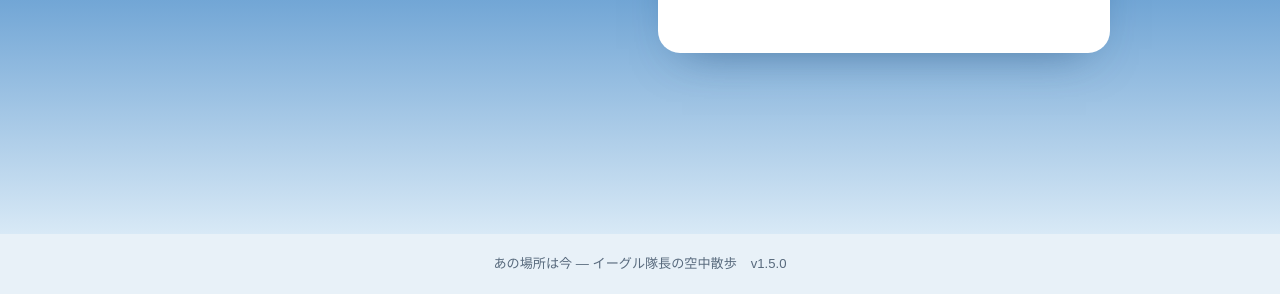
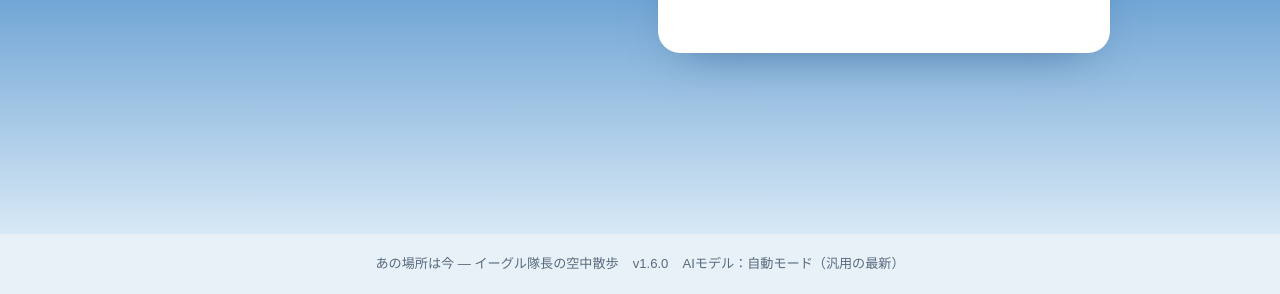
Before and after one commit to kenken6291/ano-basho-flight, a plain HTML site: page index.html in a window 1280 px wide. Shown: the part 566-860 px from the top of the page. Drawn offline with Linux system fonts and the light colour scheme; a web font is replaced by a local one.

Commit message:
Add files via upload

```diff
--- a/app.js
+++ b/app.js
@@ -85,6 +85,45 @@
   const State = { history: [], serverVersion: '' };
 
   /* =========================================================
+   *  Geminiモデル選択
+   * ========================================================= */
+  const MODEL_OPTIONS = Array.isArray(C.GEMINI_MODEL_OPTIONS) && C.GEMINI_MODEL_OPTIONS.length
+    ? C.GEMINI_MODEL_OPTIONS : [{ value: '', label: '自動モード（汎用の最新）' }];
+  const Model = {
+    key: C.MODEL_KEY || 'abf_gemini_model',
+    value: C.GEMINI_MODEL || '',
+    label(v) { const o = MODEL_OPTIONS.find((x) => x.value === v); return o ? o.label : (v || '自動モード'); },
+    show(text) { const el = $('#app-model'); if (el) el.textContent = text ? `AIモデル：${text}` : ''; },
+    init() {
+      let saved = null;
+      try { saved = localStorage.getItem(this.key); } catch { /* noop */ }
+      if (saved !== null && MODEL_OPTIONS.some((o) => o.value === saved)) this.value = saved;
+      const sel = $('#model-select');
+      if (!sel) return;
+      sel.innerHTML = '';
+      MODEL_OPTIONS.forEach((o) => {
+        const op = document.createElement('option');
+        op.value = o.value; op.textContent = o.label;
+        op.defaultSelected = o.value === this.value; // フォームをリセットしても選択を保つ
+        sel.appendChild(op);
+      });
+      sel.value = this.value;
+      sel.addEventListener('change', () => {
+        this.value = sel.value;
+        [...sel.options].forEach((op) => { op.defaultSelected = op.value === this.value; });
+        try { localStorage.setItem(this.key, this.value); } catch { /* noop */ }
+        this.show(this.label(this.value));
+      });
+      this.show(this.label(this.value));
+    },
+    // サーバーの応答から実際に使われたモデルを表示
+    applyResult(r) {
+      if (!r || !r.model) return;
+      this.show(r.fallback ? `${r.model}（${r.requestedModel} が使えなかったため自動で切替）` : r.model);
+    }
+  };
+
+  /* =========================================================
    *  API（GAS）
    * ========================================================= */
   async function api(action, payload = {}) {
@@ -286,7 +325,7 @@
       const place = f.place.value.trim();
       if (!place) { setMsg($('#flight-msg'), '行き先を入力してください', 'error'); f.place.focus(); return; }
       setMsg($('#flight-msg'), '');
-      startFlight({ place, era: f.era.value, memory: f.memory.value.trim() });
+      startFlight({ place, era: f.era.value, memory: f.memory.value.trim(), model: Model.value });
     });
 
     $('#view-home').addEventListener('click', (e) => {
@@ -1000,7 +1039,7 @@
     setPhase('ready', '離陸準備中');
     sayFlight(LINES.preparing);
 
-    const planT = track(cachedPlan ? Promise.resolve(cachedPlan) : api('planFlight', input).then((r) => r.plan));
+    const planT = track(cachedPlan ? Promise.resolve(cachedPlan) : api('planFlight', { ...input, model: Model.value }).then((r) => { Model.applyResult(r); return r.plan; }));
     planT.p.then((p) => {
       Flight.plan = p;
       const s = p.script || {};
@@ -1616,6 +1655,7 @@
     $$('.eye').forEach((b) => { b.innerHTML = ICON.eye; });
     if (C.APP_NAME) document.title = C.APP_NAME;
     renderVersion();
+    Model.init();
     if (isPlaceholder(C.GAS_URL)) $('#config-warning').hidden = false;
 
     bindAuth();
--- a/config.js
+++ b/config.js
@@ -4,7 +4,7 @@
  */
 window.APP_CONFIG = {
   APP_NAME: 'あの場所は今 ― イーグル隊長の空中散歩',
-  APP_VERSION: 'v1.5.0',
+  APP_VERSION: 'v1.6.0',
 
   // GAS ウェブアプリURL（…/exec）
   GAS_URL: 'https://script.google.com/macros/s/AKfycbx8EiFChsysjJAe9kHTF1kHJdcjKnsTRWrn2XgeEKpvC8CP0YUcmO_qhRuS3zkQTPbN/exec',
@@ -14,6 +14,24 @@ window.APP_CONFIG = {
 
   SESSION_KEY: 'abf_session',
   PREFS_KEY: 'abf_prefs',
+  MODEL_KEY: 'abf_gemini_model',
+
+  // 既定のGeminiモデル（画面で選ばなかった時に使う）
+  // 空文字 '' = 自動（汎用の最新モデル）
+  GEMINI_MODEL: '',
+
+  // 画面の「AIモデル」選択肢（value がAPIのモデルID）
+  // 指定モデルに該当がない（廃止・未公開・名前違い）場合は
+  // GAS側で汎用の最新モデルへ自動で切り替わる
+  GEMINI_MODEL_OPTIONS: [
+    { value: '',                  label: '自動モード（汎用の最新）' },
+    { value: 'gemini-4-hydrogen', label: '4 Hydrogen（日々の暮らしをサポート）' },
+    { value: 'gemini-4-neon',     label: '4 Neon（Deeper analysis）' },
+    { value: 'gemini-4-carbon',   label: '4 Carbon（Code & complex work）' },
+    { value: 'gemini-4-argon',    label: '4 Argon' },
+    { value: 'gemini-3.8-flash',  label: '3.8 Flash' },
+    { value: 'gemini-3.5-flash',  label: '3.5 Flash' }
+  ],
 
   // 3D地図フライト（現在地 → 思い出の場所）
   FLIGHT3D: {
--- a/index.html
+++ b/index.html
@@ -153,6 +153,11 @@
           <label class="field">
             <span>思い出メモ（任意・300文字まで）</span>
             <textarea name="memory" rows="3" maxlength="300" placeholder="例：校門の前に駄菓子屋があって、毎日10円のくじを引いていた"></textarea>
+          </label>
+          <label class="field model-picker">
+            <span>隊長の頭脳（AIモデル）</span>
+            <select id="model-select"></select>
+            <small class="model-hint">選んだモデルが使えない時は、汎用の最新モデルに自動で切り替わります</small>
           </label>
           <p class="msg" id="flight-msg" role="status" aria-live="polite"></p>
         </div>
@@ -356,6 +361,7 @@
 <footer class="footer">
   <span>あの場所は今 ― イーグル隊長の空中散歩</span>
   <span class="version" id="app-version"></span>
+  <span class="version" id="app-model"></span>
 </footer>
 
 <script src="config.js"></script>
--- a/style.css
+++ b/style.css
@@ -518,3 +518,7 @@ body[data-view="arrival"] .footer { padding-bottom: 130px; }
 @media (prefers-reduced-motion: reduce) {
   *, *::before, *::after { animation-duration: .001s !important; animation-iteration-count: 1 !important; transition: none !important; }
 }
+
+/* ---------- AIモデル選択 ---------- */
+.model-picker .model-hint { font-size: .78rem; color: var(--muted); line-height: 1.5; }
+.footer #app-model:empty { display: none; }
```
Also changed, not shown: 2 other files.
